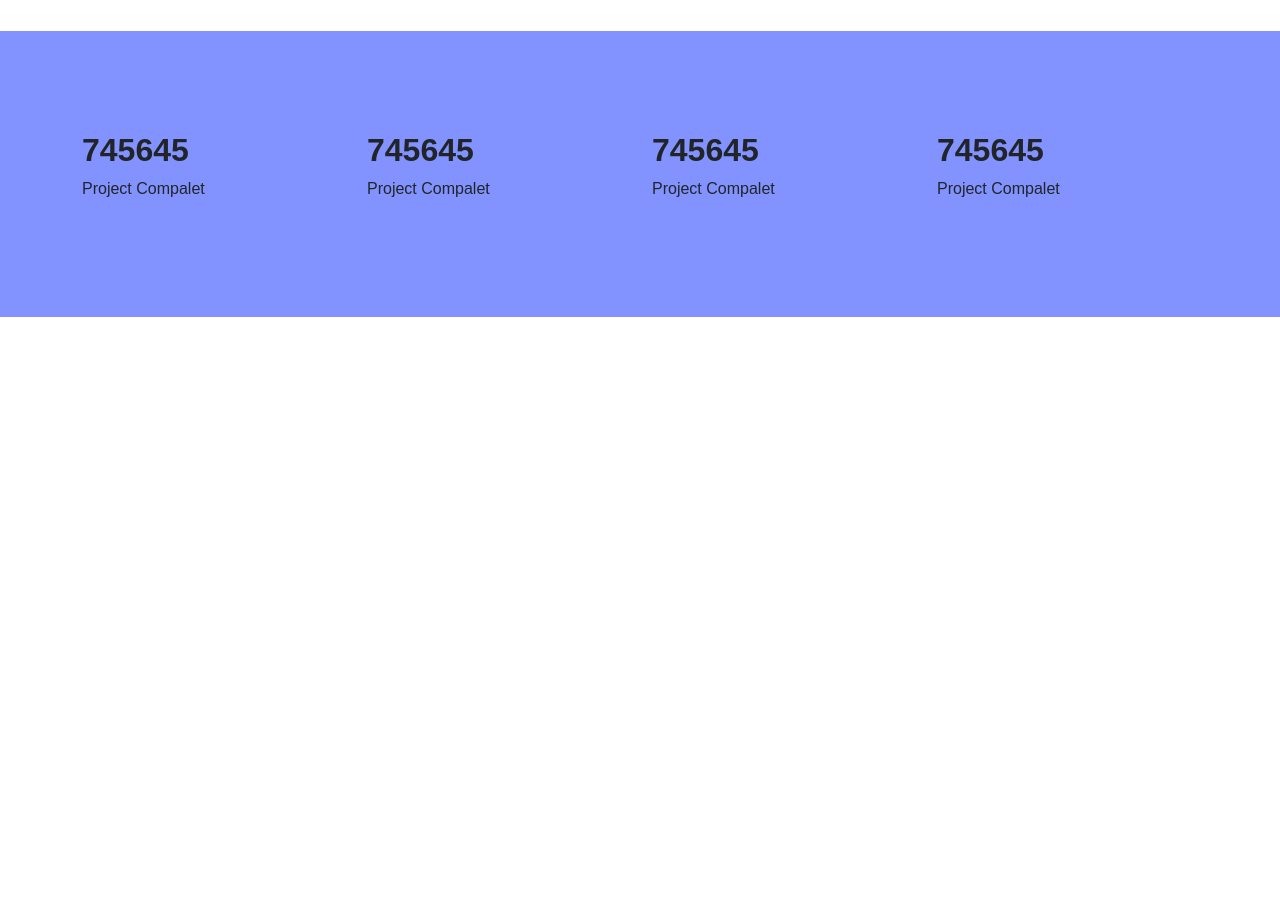
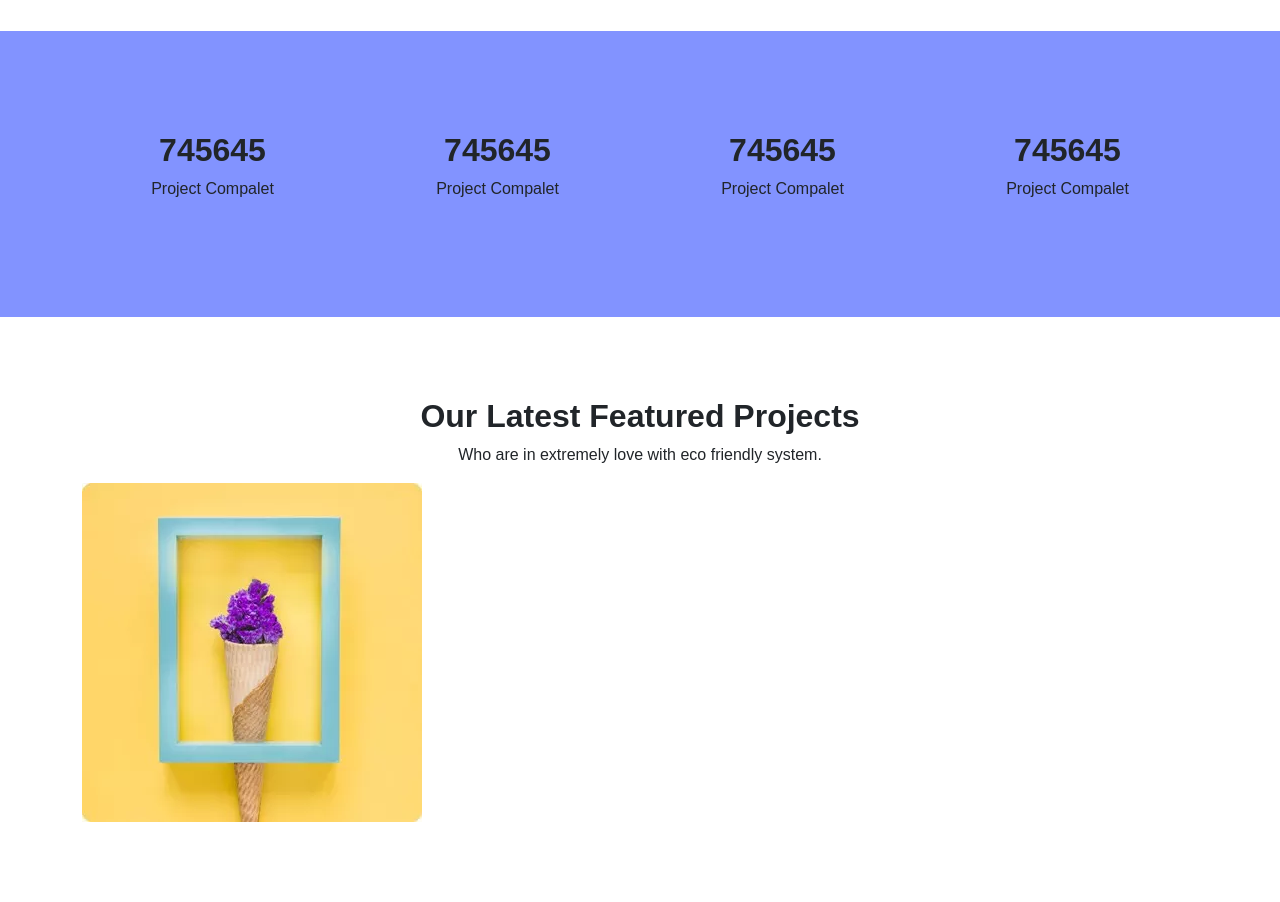
Before and after one commit to asad2002web/personal-portfolio, a plain HTML site: page index.html in a window 1280 px wide. Shown: the part 1920-2822 px from the top of the page. Before the commit the page ends 2237 px from the top, so only its background shows below. Drawn offline with Linux system fonts and the light colour scheme.

Commit message:
features 01

```diff
--- a/css/style.css
+++ b/css/style.css
@@ -83,7 +83,19 @@ ul,li{
 }
 /* counter section end */
 /* Features section start */
+#features-part{
+    padding: 80px 0;
+}
 
+.features-img img{
+    position: relative;
+}
+.features-img .overlay{
+    position: absolute;
+    width: 100%;
+    height: 100%;
+    background-color: #8293ff;
+}
 
 
 /* Features section end */
--- a/index.html
+++ b/index.html
@@ -169,7 +169,7 @@
     <!-- counter section start -->
     <section id="counter-part">
       <div class="container">
-        <div class="row">
+        <div class="row text-center">
           <div class="col">
             <h2 class="fw-bold">745645</h2>
             <p>Project Compalet</p>
@@ -191,9 +191,22 @@
     </section>
     <!-- counter section end -->
     <!-- Features section start -->
-
-
-
+    <section id="features-part">
+      <div class="container">
+        <div class="row text-center">
+          <div class="col">
+            <h2 class="fw-bold">Our Latest Featured Projects</h2>
+            <p>Who are in extremely love with eco friendly system.</p>
+          </div>
+        </div>
+        <div class="row">
+          <div class="col-md-6">
+            <div class="features-img">
+              <img src="images/01.webp" alt="img1">
+            </div>
+        </div>
+      </div>
+    </section>
 
     <!-- Features section end -->
     <!-- bootstrap js -->
```
